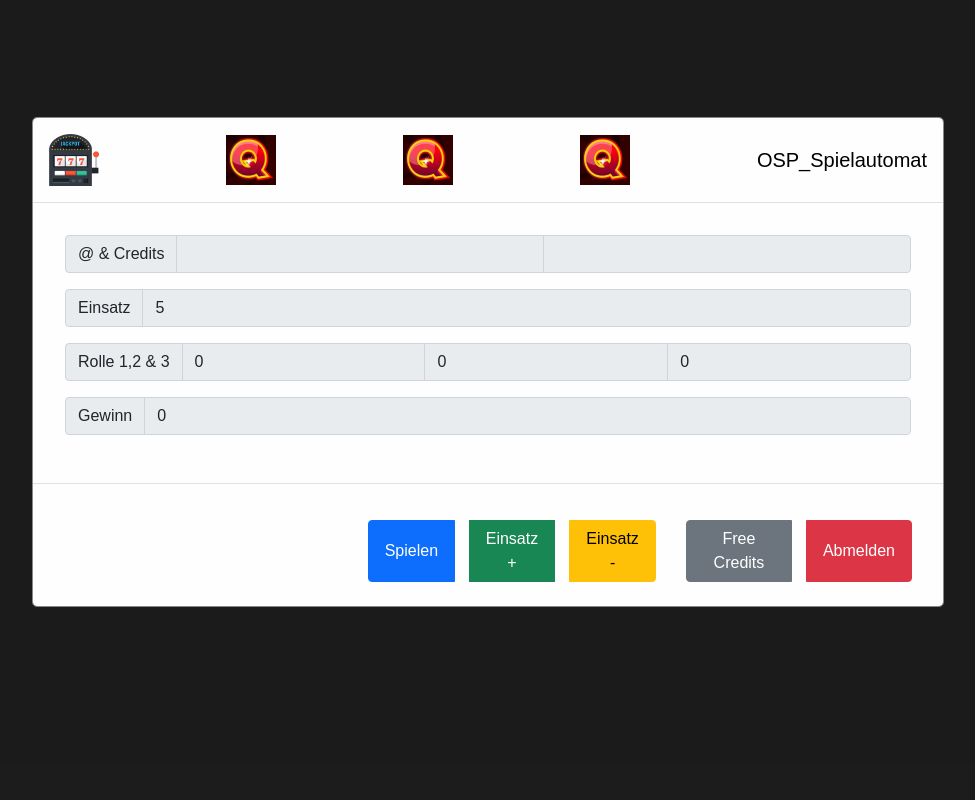
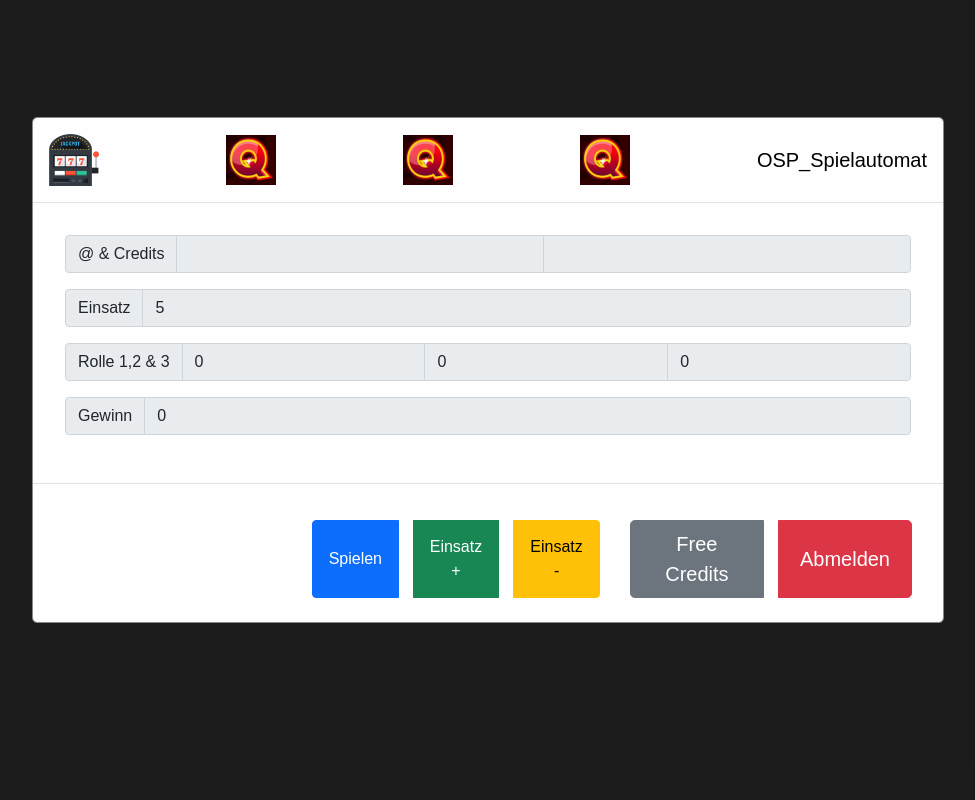
Before and after one commit to t0g3pii/OSP_ITA_Spielautomat, a PHP site: page /game.php in a window 1280 px wide. Shown: the whole page, without its empty margins (152-1127 px from the left). Run offline with PHP 8.4, Linux system fonts and the light colour scheme; the visitor is signed in with stand-in values (Sample User, id 1); data that the repository does not hold is empty.

Commit message:
Update game.php

```diff
--- a/game.php
+++ b/game.php
@@ -131,14 +131,14 @@ $data = $st->fetch();
                     </div>
                     <div class="modal-footer">
                         <div class="btn-toolbar" role="toolbar" aria-label="Toolbar with button groups">
-                            <div class="btn-group mr-2" role="group" aria-label="First group">
+                            <div class="btn-group" role="group" aria-label="First group">
                                 <button type="button" class="btn btn-primary" onclick="play();">Spielen</button>
                                 <button type="button" class="btn btn-success" onclick="stakeAdd(1);">Einsatz +</button>
                                 <button type="button" class="btn btn-warning" onclick="stakeRem(1);">Einsatz -</button>
                             </div>
-                            <div class="btn-group mr-2" role="group" aria-label="Second group">
-                                <button type="button" class="btn btn-secondary" onclick="getFree();">Free Credits</button>
-                                <button type="button" class="btn btn-danger" onclick="logout();">Abmelden</button>
+                            <div class="btn-group" role="group" aria-label="Second group">
+                                <button type="button" class="btn btn-secondary btn-lg" onclick="getFree();">Free Credits</button>
+                                <button type="button" class="btn btn-danger btn-lg" onclick="logout();">Abmelden</button>
                             </div>
                         </div>
                     </div>
```
